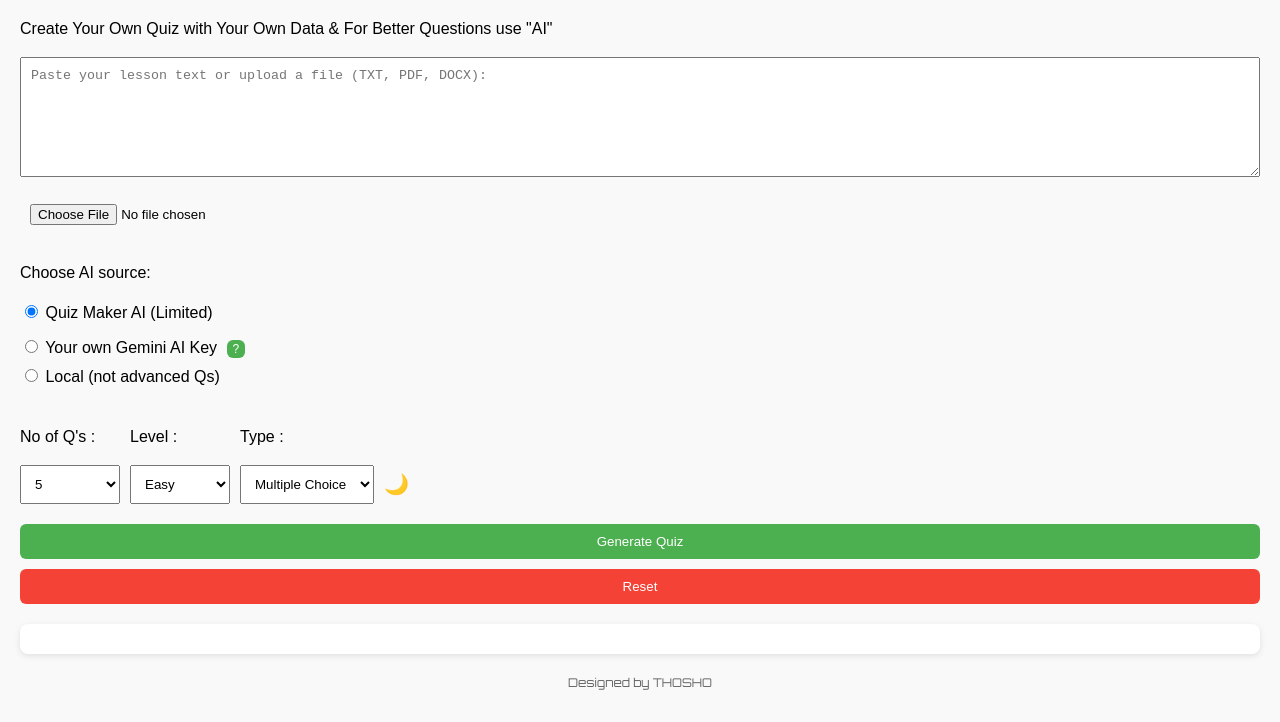
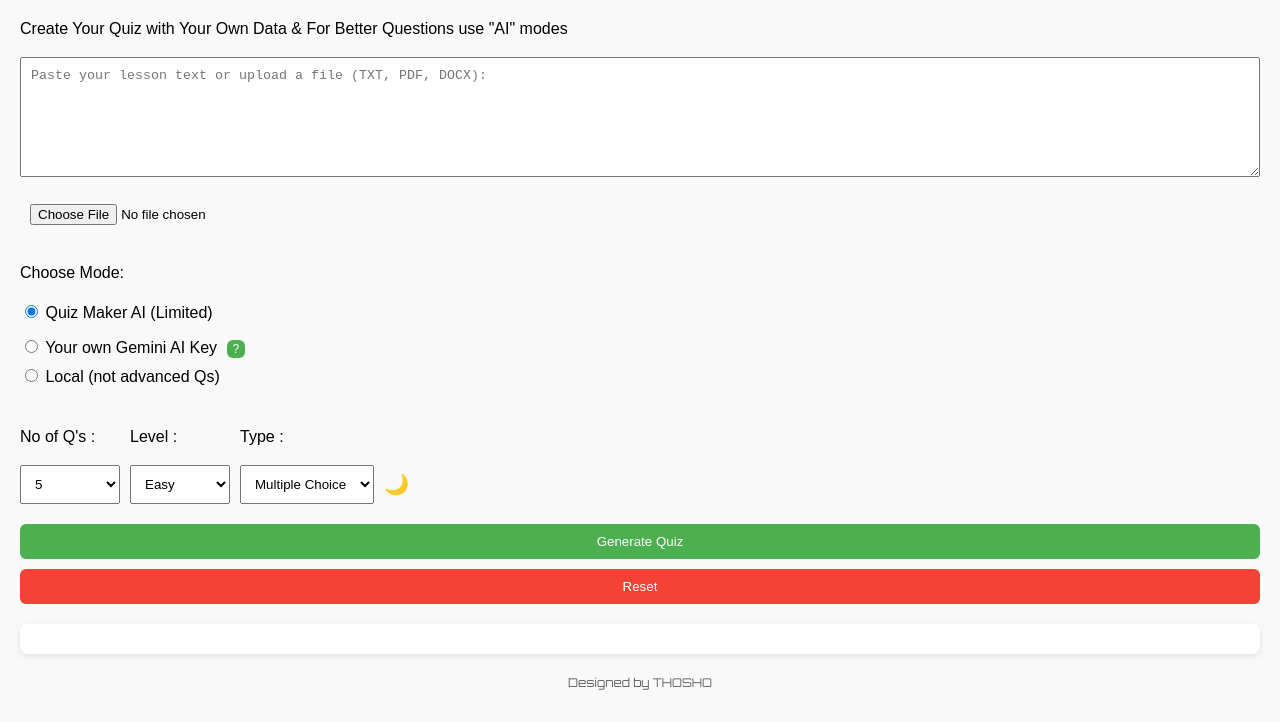
Before and after one commit to thosho/quizmaker, a plain HTML site: page index.html in a window 1280 px wide. Shown: the part 78-800 px from the top of the page. Drawn offline with nearby package versions, Linux system fonts and the light colour scheme.

Commit message:
index.html

```diff
--- a/index.html
+++ b/index.html
@@ -196,14 +196,14 @@
 
   <h2>Quiz Maker <span id="scoreContainer" class="score"></span></h2>
   <div id="inputSection">
-    <p>Create Your Own Quiz with Your Own Data & For Better Questions use "AI"</p>
+    <p>Create Your Quiz with Your Own Data & For Better Questions use "AI" modes</p>
 
     <textarea id="lessonInput" placeholder="Paste your lesson text or upload a file (TXT, PDF, DOCX):"></textarea>
 
     <input type="file" id="fileInput" accept=".txt,.pdf,.docx">
 
     <div class="api-section">
-      <p>Choose AI source:</p>
+      <p>Choose Mode:</p>
       <label><input type="radio" name="aiSource" value="our" checked> Quiz Maker AI (Limited)</label>
       <label><input type="radio" name="aiSource" value="your"> Your own Gemini AI Key <button class="info" onclick="showInfo()" style="margin-left: 5px; width: auto; padding: 2px 6px; font-size: 12px;">?</button></label>
       <div id="yourKeySection" style="display: none; margin-bottom: 5px;">
```
